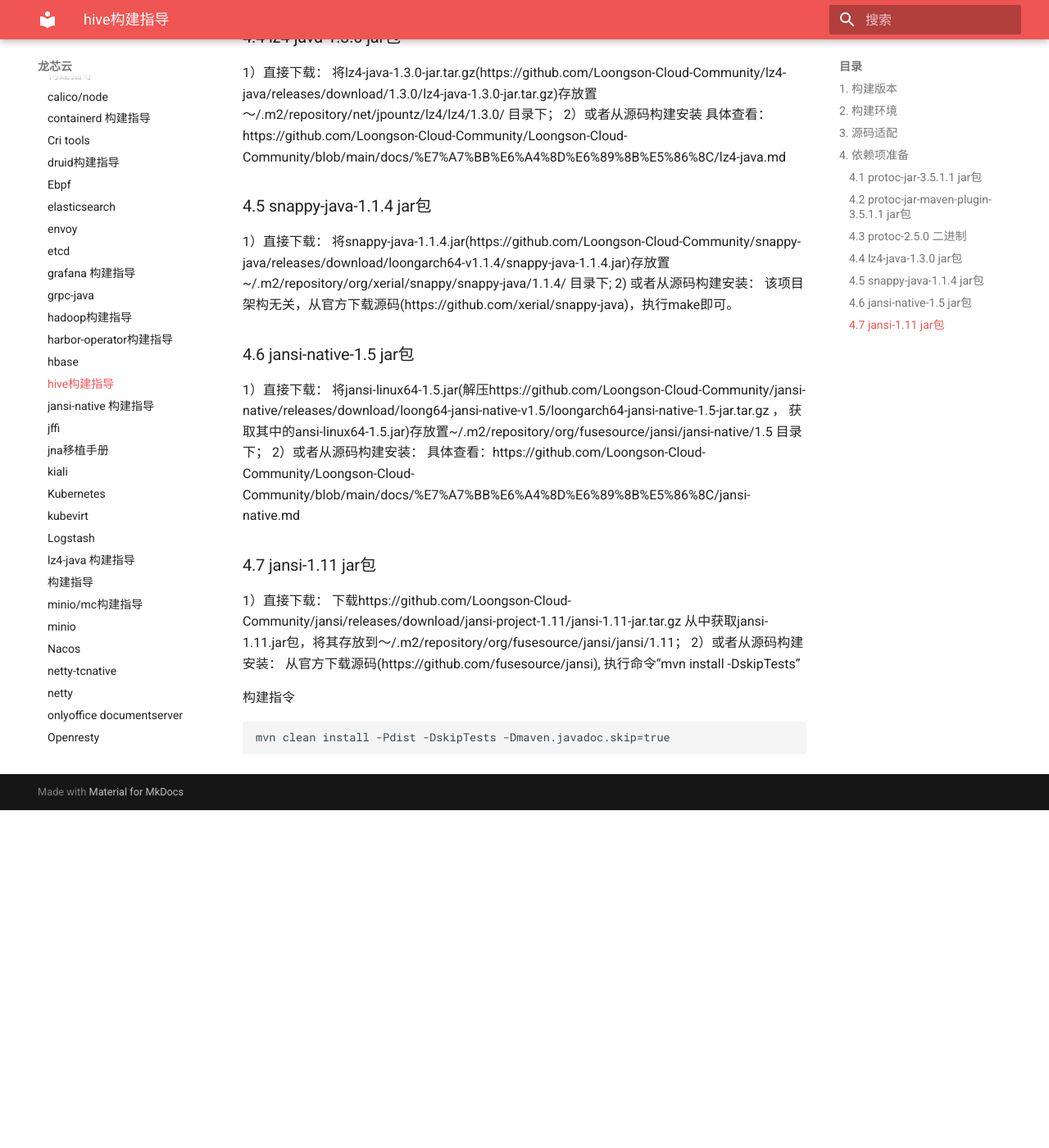
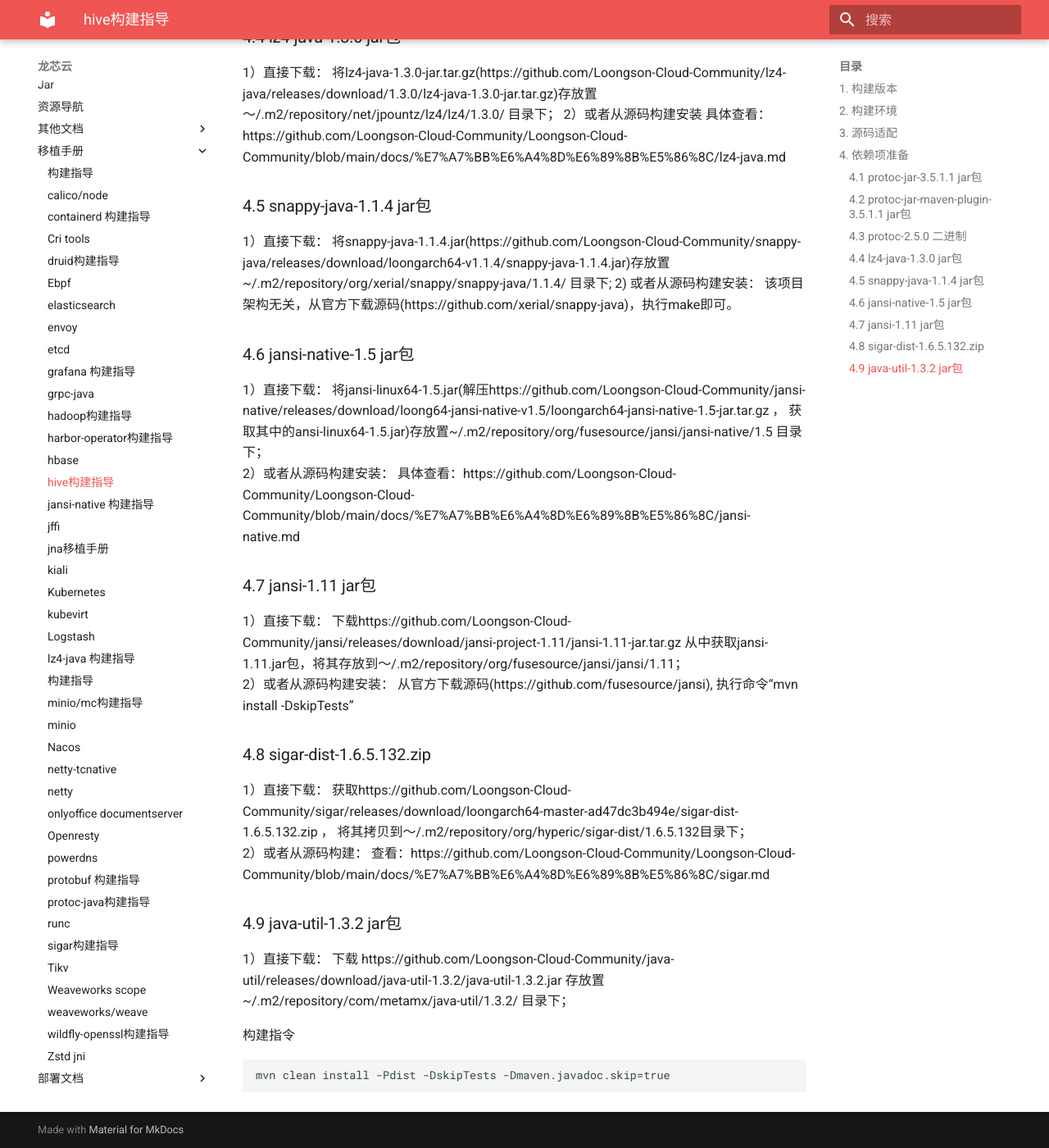
Before and after one commit to Loongson-Cloud-Community/Loongson-Cloud-Community, an MkDocs documentation site: the page built from docs/移植手册/hive.md, in a window 1280 px wide and 1400 px high, scrolled down 1409 px. Shown: the whole window at 82% size. Built offline with MkDocs 1.6.1 and Material for MkDocs 9.7.7, drawn with Linux system fonts in a browser that asks for light colours; before the commit the page ends 2397 px from its top, so only the background shows below that.

Commit message:
Update hive.md

```diff
--- a/docs/移植手册/hive.md
+++ b/docs/移植手册/hive.md
@@ -63,6 +63,15 @@
 2）或者从源码构建安装：
 从官方下载源码(https://github.com/fusesource/jansi), 执行命令“mvn install -DskipTests”
 
+### 4.8 sigar-dist-1.6.5.132.zip
+1）直接下载：
+获取https://github.com/Loongson-Cloud-Community/sigar/releases/download/loongarch64-master-ad47dc3b494e/sigar-dist-1.6.5.132.zip ， 将其拷贝到～/.m2/repository/org/hyperic/sigar-dist/1.6.5.132目录下；
+2）或者从源码构建：
+查看：https://github.com/Loongson-Cloud-Community/Loongson-Cloud-Community/blob/main/docs/%E7%A7%BB%E6%A4%8D%E6%89%8B%E5%86%8C/sigar.md
+
+### 4.9 java-util-1.3.2 jar包
+1）直接下载：
+下载 https://github.com/Loongson-Cloud-Community/java-util/releases/download/java-util-1.3.2/java-util-1.3.2.jar  存放置~/.m2/repository/com/metamx/java-util/1.3.2/ 目录下；
 
 
 构建指令
```
